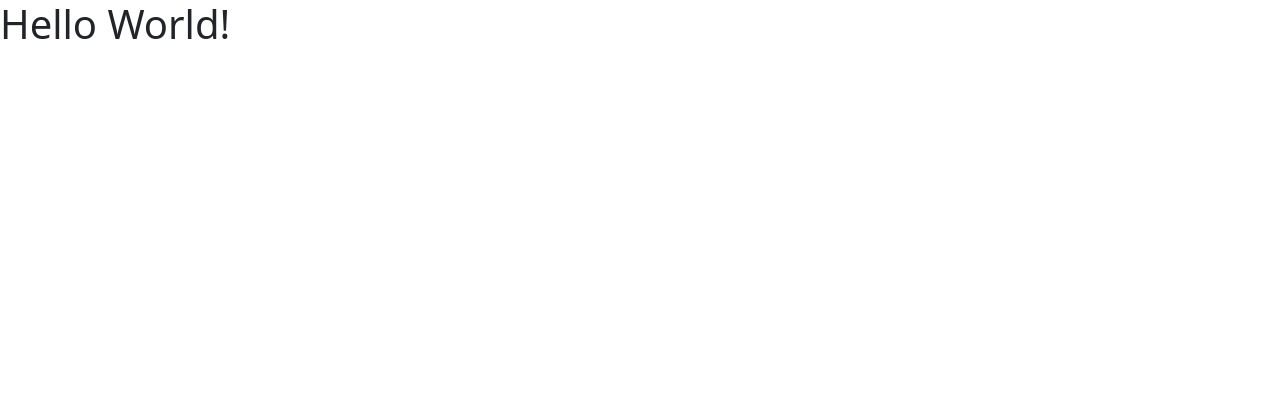
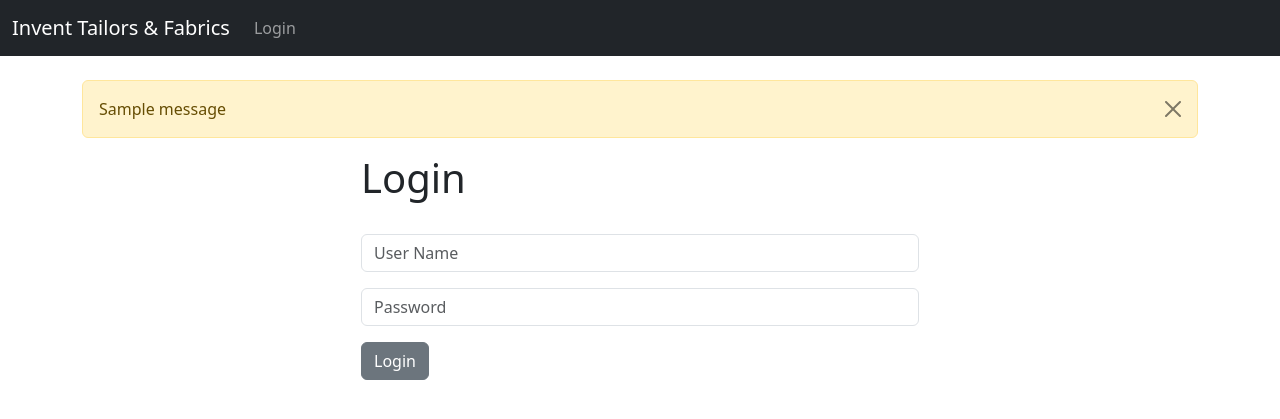
Before and after one commit to MNI-S/Django-CRM, a Django app: page / in a window 1280 px wide. Shown: the top 419 px of the page. Run offline with Django 5.2, Linux system fonts and the light colour scheme; tables that the repository leaves empty hold one stand-in row (values such as "Sample post"); one stand-in notice (Sample message) is shown.

Commit message:
User Authentication

```diff
--- a/website/templates/base.html
+++ b/website/templates/base.html
@@ -7,10 +7,20 @@
     <link href="https://cdn.jsdelivr.net/npm/bootstrap@5.3.3/dist/css/bootstrap.min.css" rel="stylesheet" integrity="sha384-QWTKZyjpPEjISv5WaRU9OFeRpok6YctnYmDr5pNlyT2bRjXh0JMhjY6hW+ALEwIH" crossorigin="anonymous">
   </head>
   <body>
-    {% block content %}
-
-    {% endblock %}
-
+    {% include 'navbar.html'%}
+    <div class="container">
+      <br/>
+      {% if messages %}
+        {% for message in messages %}
+          <div class="alert alert-warning alert-dismissible fade show" role="alert">
+            {{ message }}
+            <button type="button" class="btn-close" data-bs-dismiss="alert" aria-label="Close"></button>
+          </div>
+        {% endfor %}
+      {% endif %}
+      {% block content %}
+      {% endblock %}
+    </div>
     <script src="https://cdn.jsdelivr.net/npm/bootstrap@5.3.3/dist/js/bootstrap.bundle.min.js" integrity="sha384-YvpcrYf0tY3lHB60NNkmXc5s9fDVZLESaAA55NDzOxhy9GkcIdslK1eN7N6jIeHz" crossorigin="anonymous"></script>
   </body>
 </html>
--- a/website/templates/home.html
+++ b/website/templates/home.html
@@ -2,6 +2,30 @@
 
 {% block content %}
 
-<h1>Hello World!</h1>
+<div class="col-md-6 offset-md-3">
+
+{% if user.is_authenticated %}
+
+<h1> Hello, World! </h1>
+
+{% else %}
+<h1>Login</h1>
+<br/>
+
+<form method="POST" action="{% url 'home' %}">
+    {% csrf_token %}
+    <form>
+        <div class="mb-3">
+          <input type="text" class="form-control" name="username", placeholder="User Name" required>
+        </div>
+        <div class="mb-3">
+          <input type="password" class="form-control", name="password", placeholder="Password" required>
+        </div>
+        <button type="submit" class="btn btn-secondary">Login</button>
+      </form>
+
+</div>
+
+{% endif %}
 
 {% endblock%}
--- /dev/null
+++ b/website/templates/navbar.html
@@ -0,0 +1,23 @@
+<nav class="navbar navbar-expand-lg navbar-dark bg-dark">
+    <div class="container-fluid">
+      <a class="navbar-brand" href="{% url 'home' %}">Invent Tailors &amp Fabrics</a>
+      <button class="navbar-toggler" type="button" data-bs-toggle="collapse" data-bs-target="#navbarSupportedContent" aria-controls="navbarSupportedContent" aria-expanded="false" aria-label="Toggle navigation">
+        <span class="navbar-toggler-icon"></span>
+      </button>
+      <div class="collapse navbar-collapse" id="navbarSupportedContent">
+        <ul class="navbar-nav me-auto mb-2 mb-lg-0">
+
+          {% if user.is_authenticated %}
+            <li class="nav-item">
+              <a class="nav-link" href="{% url 'logout' %}">Logout</a>
+            </li>
+
+            {% else %}
+            <li class="nav-item">
+              <a class="nav-link" href="{% url 'home' %}">Login</a>
+            </li>
+          {% endif %}
+        </ul>
+      </div>
+    </div>
+  </nav>
--- a/website/urls.py
+++ b/website/urls.py
@@ -3,4 +3,6 @@ from . import views
 
 urlpatterns = [
     path('', views.home, name='home'),
+    # path('login/', views.login_user, name='login'),
+    path('logout/', views.logout_user, name='logout'),
 ]
--- a/website/views.py
+++ b/website/views.py
@@ -1,5 +1,29 @@
-from django.shortcuts import render
+from django.shortcuts import render, redirect
+from django.contrib.auth import authenticate, login, logout
+from django.contrib import messages
 
-# Create your views here.
+
 def home(request):
-    return render(request, 'home.html', {})
+    # Check to see if logging in
+    if request.method == 'POST':
+        username = request.POST['username']
+        password = request.POST['password']
+        # Authenticate
+        user = authenticate(request, username=username, password=password)
+        if user is not None:
+            login(request, user)
+            messages.success(request, "You Have Been Logged In!")
+            return redirect('home')
+        else:
+            messages.success(request, "There Was An Error Logging In, Please Try Again...")
+            return redirect('home')
+    else:
+        return render(request, 'home.html', {})
+
+def login_user(request):
+    pass
+
+def logout_user(request):
+    logout(request)
+    messages.success(request, "You Have Been Logged Out...")
+    return redirect('home')
```
Also changed, not shown: invent_CRM/settings.py (line endings or trailing spaces).
